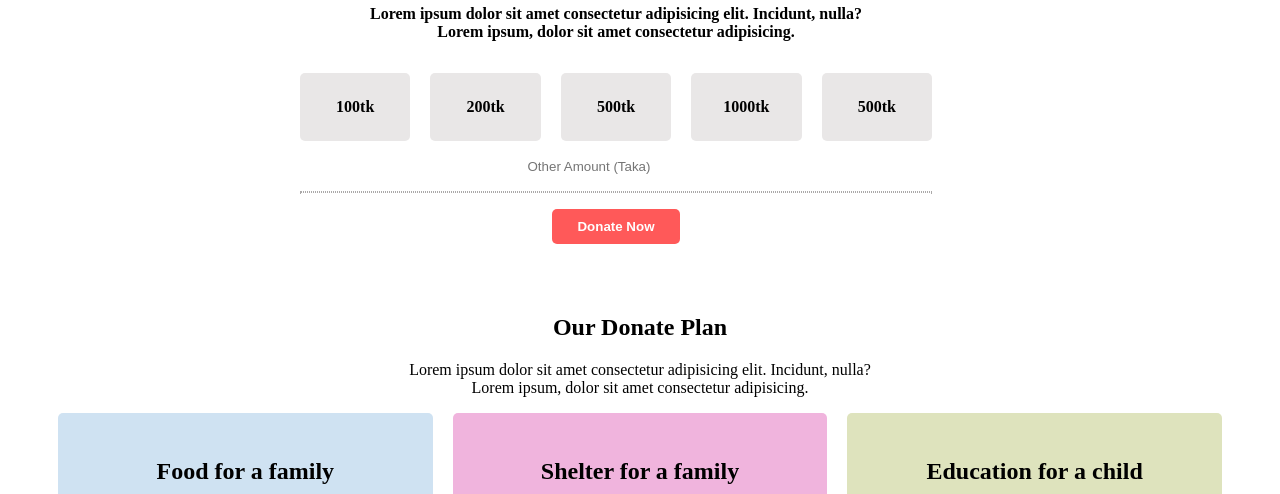
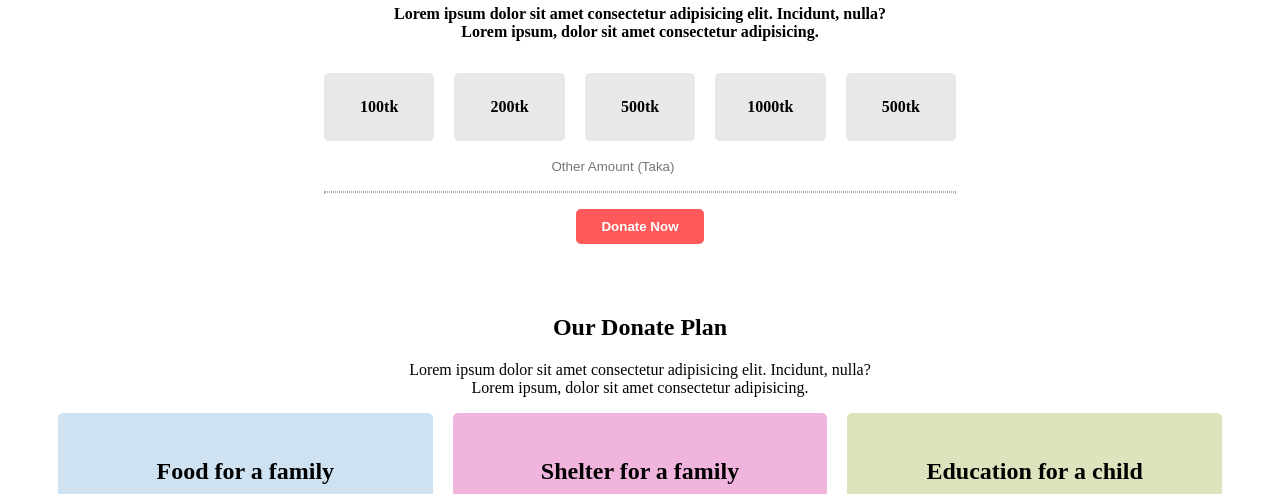
Before and after one commit to Siful-Bappy/Donate-Today-Web-Application, a plain HTML site: page index.html in a window 1280 px wide. Shown: the part 620-1114 px from the top of the page. Drawn offline with Linux system fonts and the light colour scheme.

Commit message:
complete the task

```diff
--- a/styles.css
+++ b/styles.css
@@ -32,20 +32,15 @@
     border: 1px dotted rgb(171, 169, 169);
 }
 .donate-today{
-    /* display: flex; */
-    /* display: flex; */
-    /* justify-content: center;
-    align-self: center;
-    background: silver;
-    width: 50%;
-    height: 20%; */
+    display: flex;
+    align-items: center;
+    justify-content: center;
 }
 .donate-today .donate-today-container{
     /* display: flex; */
     /* justify-content: center;
     align-self: center; */
     font-weight: bold;
-    margin-left: 17rem;
     padding: 50px 20px;
     width: 50%;
     text-align: center;
```
